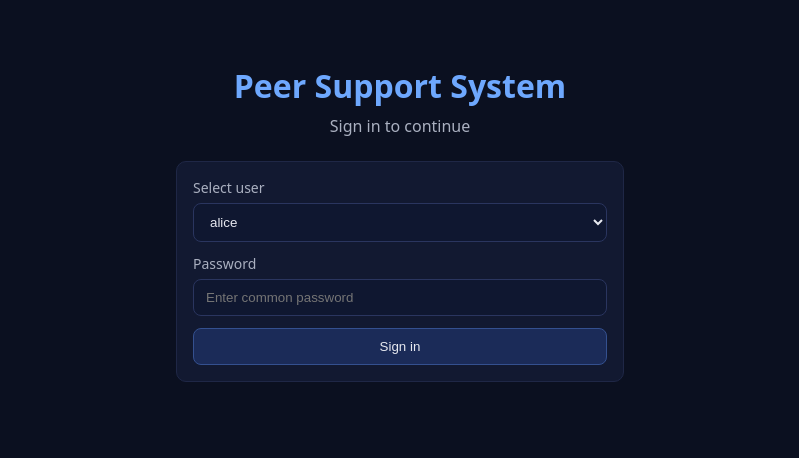
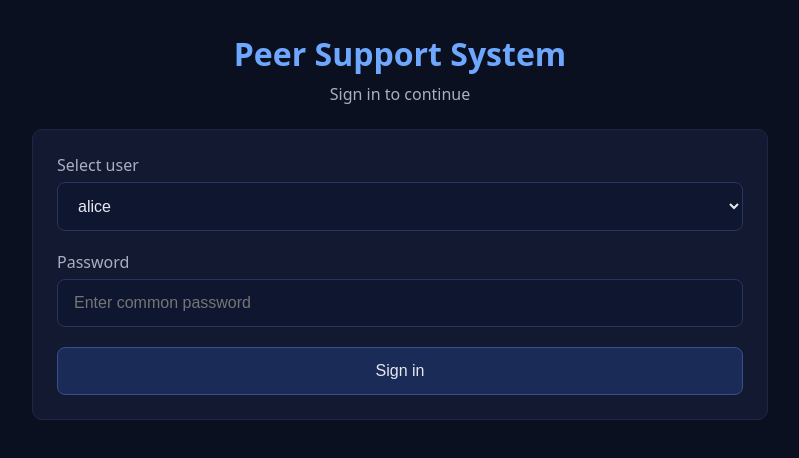
Before and after one commit to sajjadIslam2619/PSS-LLM-Evaluation, a React (Vite) app in the folder PSS-React-Frontend/: page / in a window 1280 px wide. Shown: the top 458 px of the page, without its empty margins (240-1039 px from the left). Built offline with nearby package versions, Linux system fonts and the light colour scheme.

Commit message:
make UI responsive

```diff
--- a/PSS-React-Frontend/src/modules/home/HomePage.tsx
+++ b/PSS-React-Frontend/src/modules/home/HomePage.tsx
@@ -117,24 +117,27 @@ export const HomePage: React.FC = () => {
 		const options = ['Agree', 'Neutral', 'Disagree']
 
 		return (
-			<div style={{ display: 'flex', alignItems: 'center', gap: 8 }}>
-				<span style={{ minWidth: '80px', fontSize: '14px', color: 'var(--muted)' }}>{label}:</span>
-				<div style={{ display: 'flex', gap: 4, alignItems: 'center' }}>
+			<div style={{ display: 'flex', flexDirection: 'column', gap: 8 }}>
+				<span style={{ fontSize: '14px', color: 'var(--muted)' }}>{label}:</span>
+				<div style={{ display: 'flex', flexWrap: 'wrap', gap: 6 }}>
 					{options.map((option) => (
 						<button
 							key={option}
 							type="button"
 							onClick={() => onChange(option)}
 							style={{
-								padding: '6px 8px',
-								borderRadius: '4px',
+								padding: '8px 12px',
+								borderRadius: '6px',
 								border: '2px solid',
 								borderColor: value === option ? 'var(--primary)' : '#2a355f',
 								background: value === option ? 'var(--primary)' : 'transparent',
 								color: value === option ? 'white' : 'var(--text)',
 								cursor: 'pointer',
-								fontSize: '11px',
-								whiteSpace: 'nowrap'
+								fontSize: '13px',
+								fontWeight: '500',
+								minWidth: '80px',
+								flex: '1',
+								maxWidth: '120px'
 							}}
 						>
 							{option}
@@ -147,19 +150,30 @@ export const HomePage: React.FC = () => {
 
 	return (
 		<div className="container">
-			<div style={{ display: 'flex', justifyContent: 'space-between', alignItems: 'center', marginBottom: 16 }}>
-				<div style={{ display: 'flex', alignItems: 'center', gap: 8 }}>
-					<h1 style={{ margin: 0 }}>Welcome,</h1>
+			<div style={{
+				display: 'flex',
+				flexDirection: window.innerWidth < 480 ? 'column' : 'row',
+				justifyContent: 'space-between',
+				alignItems: window.innerWidth < 480 ? 'flex-start' : 'center',
+				gap: window.innerWidth < 480 ? '12px' : '0',
+				marginBottom: 16
+			}}>
+				<div style={{ display: 'flex', alignItems: 'center', gap: 8, flexWrap: 'wrap' }}>
+					<h1 style={{ margin: 0, fontSize: window.innerWidth < 480 ? '20px' : '24px' }}>Welcome,</h1>
 					<span style={{
 						color: 'var(--primary)',
-						fontSize: '24px',
+						fontSize: window.innerWidth < 480 ? '18px' : '24px',
 						fontWeight: '600',
 						textTransform: 'capitalize'
 					}}>
 						{username}
 					</span>
 				</div>
-				<button onClick={logout} style={{ padding: '6px 12px', fontSize: '14px' }}>Logout</button>
+				<button onClick={logout} style={{
+					padding: window.innerWidth < 480 ? '8px 16px' : '6px 12px',
+					fontSize: window.innerWidth < 480 ? '14px' : '14px',
+					alignSelf: window.innerWidth < 480 ? 'flex-start' : 'center'
+				}}>Logout</button>
 			</div>
 
 			<div className="card">
@@ -171,22 +185,23 @@ export const HomePage: React.FC = () => {
 					<span>Post</span>
 					<textarea rows={6} value={post} onChange={(e) => setPost(e.target.value)} placeholder="Write your post here..." />
 				</label>
-				<div style={{ display: 'flex', gap: 8 }}>
-					<button onClick={classifyPost}>Classify post</button>
-					<button onClick={generateComment}>Generate comment</button>
+				<div style={{ display: 'flex', gap: 8, flexWrap: 'wrap' }}>
+					<button onClick={classifyPost} style={{ flex: '1', minWidth: '120px' }}>Classify post</button>
+					<button onClick={generateComment} style={{ flex: '1', minWidth: '120px' }}>Generate comment</button>
 				</div>
 
 				{selectedLabels.length > 0 && (
 					<div style={{ marginTop: 12 }}>
 						<span style={{ color: 'var(--muted)', fontSize: '14px' }}>Detected labels:</span>
-						<div style={{ display: 'flex', gap: 8, marginTop: 6 }}>
+						<div style={{ display: 'flex', gap: 8, marginTop: 6, flexWrap: 'wrap' }}>
 							{selectedLabels.map((label, index) => (
 								<span key={index} style={{
 									background: 'var(--primary)',
 									color: 'white',
 									padding: '4px 8px',
 									borderRadius: '4px',
-									fontSize: '12px'
+									fontSize: '12px',
+									whiteSpace: 'nowrap'
 								}}>
 									{label.name} {label.percentage}%
 								</span>
@@ -194,20 +209,32 @@ export const HomePage: React.FC = () => {
 						</div>
 
 						<div style={{ marginTop: 12 }}>
-							<span style={{ color: 'var(--muted)', fontSize: '14px' }}>Are you satisfied with detected labels?</span>
-							<div style={{ display: 'flex', gap: 8, marginTop: 6 }}>
+							<div style={{
+								display: 'flex',
+								flexDirection: window.innerWidth < 768 ? 'column' : 'row',
+								alignItems: window.innerWidth < 768 ? 'flex-start' : 'center',
+								gap: window.innerWidth < 768 ? '8px' : '12px'
+							}}>
+								<span style={{
+									color: 'var(--muted)',
+									fontSize: '12px',
+									whiteSpace: 'nowrap'
+								}}>Are you satisfied with detected labels?</span>
+								<div style={{ display: 'flex', gap: 8 }}>
 									<button
 										type="button"
 										onClick={() => setIsSatisfiedWithLabels(true)}
 										style={{
-										padding: '6px 12px',
-										borderRadius: '4px',
+											padding: '8px 16px',
+											borderRadius: '6px',
 											border: '2px solid',
 											borderColor: isSatisfiedWithLabels === true ? 'var(--primary)' : '#2a355f',
 											background: isSatisfiedWithLabels === true ? 'var(--primary)' : 'transparent',
 											color: isSatisfiedWithLabels === true ? 'white' : 'var(--text)',
 											cursor: 'pointer',
-										fontSize: '12px'
+											fontSize: '13px',
+											fontWeight: '500',
+											minWidth: '60px'
 										}}
 									>
 										Yes
@@ -216,18 +243,21 @@ export const HomePage: React.FC = () => {
 										type="button"
 										onClick={() => setIsSatisfiedWithLabels(false)}
 										style={{
-										padding: '6px 12px',
-										borderRadius: '4px',
+											padding: '8px 16px',
+											borderRadius: '6px',
 											border: '2px solid',
 											borderColor: isSatisfiedWithLabels === false ? 'var(--primary)' : '#2a355f',
 											background: isSatisfiedWithLabels === false ? 'var(--primary)' : 'transparent',
 											color: isSatisfiedWithLabels === false ? 'white' : 'var(--text)',
 											cursor: 'pointer',
-										fontSize: '12px'
+											fontSize: '13px',
+											fontWeight: '500',
+											minWidth: '60px'
 										}}
 									>
 										No
 									</button>
+								</div>
 							</div>
 						</div>
 
--- a/PSS-React-Frontend/src/styles.css
+++ b/PSS-React-Frontend/src/styles.css
@@ -10,12 +10,130 @@
 html, body, #root { height: 100%; }
 body { margin: 0; background: var(--bg); color: var(--text); font-family: system-ui, -apple-system, Segoe UI, Roboto, Ubuntu, Cantarell, Noto Sans, Helvetica, Arial, "Apple Color Emoji", "Segoe UI Emoji"; }
 
-.container { max-width: 480px; margin: 8vh auto; padding: 0 16px; }
-h1 { font-size: 28px; margin: 0 0 16px; }
+/* Mobile First - Base Styles */
+.container {
+	max-width: 480px;
+	margin: 8vh auto;
+	padding: 0 16px;
+}
 
-.card { background: var(--card); border: 1px solid #1f2746; border-radius: 10px; padding: 16px; display: grid; gap: 12px; }
+h1 { font-size: 24px; margin: 0 0 16px; }
+
+.card {
+	background: var(--card);
+	border: 1px solid #1f2746;
+	border-radius: 10px;
+	padding: 16px;
+	display: grid;
+	gap: 12px;
+}
+
 label { display: grid; gap: 6px; font-size: 14px; color: var(--muted); }
-input, select, textarea { padding: 10px 12px; border-radius: 8px; border: 1px solid #2a355f; background: #0f1730; color: var(--text); }
-button { padding: 10px 14px; border-radius: 8px; border: 1px solid #34508f; background: #1b2b58; color: var(--text); cursor: pointer; }
+input, select, textarea {
+	padding: 10px 12px;
+	border-radius: 8px;
+	border: 1px solid #2a355f;
+	background: #0f1730;
+	color: var(--text);
+	width: 100%;
+}
+
+button {
+	padding: 10px 14px;
+	border-radius: 8px;
+	border: 1px solid #34508f;
+	background: #1b2b58;
+	color: var(--text);
+	cursor: pointer;
+	font-size: 14px;
+}
+
 button[disabled] { opacity: 0.7; cursor: not-allowed; }
 .error { color: #ff6b6b; font-size: 14px; }
+
+/* Tablet Styles */
+@media (min-width: 768px) {
+	.container {
+		max-width: 600px;
+		margin: 6vh auto;
+		padding: 0 24px;
+	}
+
+	h1 { font-size: 28px; }
+
+	.card {
+		padding: 20px;
+		gap: 16px;
+	}
+
+	label { font-size: 15px; }
+	input, select, textarea {
+		padding: 12px 14px;
+		font-size: 15px;
+	}
+
+	button {
+		padding: 12px 16px;
+		font-size: 15px;
+	}
+}
+
+/* Desktop Styles */
+@media (min-width: 1024px) {
+	.container {
+		max-width: 800px;
+		margin: 4vh auto;
+		padding: 0 32px;
+	}
+
+	h1 { font-size: 32px; }
+
+	.card {
+		padding: 24px;
+		gap: 20px;
+	}
+
+	label { font-size: 16px; }
+	input, select, textarea {
+		padding: 14px 16px;
+		font-size: 16px;
+	}
+
+	button {
+		padding: 14px 18px;
+		font-size: 16px;
+	}
+}
+
+/* Large Desktop */
+@media (min-width: 1440px) {
+	.container {
+		max-width: 1000px;
+	}
+}
+
+/* Mobile-specific adjustments */
+@media (max-width: 480px) {
+	.container {
+		margin: 4vh auto;
+		padding: 0 12px;
+	}
+
+	h1 { font-size: 22px; }
+
+	.card {
+		padding: 12px;
+		gap: 10px;
+	}
+
+	label { font-size: 13px; }
+	input, select, textarea {
+		padding: 8px 10px;
+		font-size: 14px;
+	}
+
+	button {
+		padding: 8px 12px;
+		font-size: 13px;
+	}
+}
```
Lines whose indentation alone changed are shown as unchanged.
